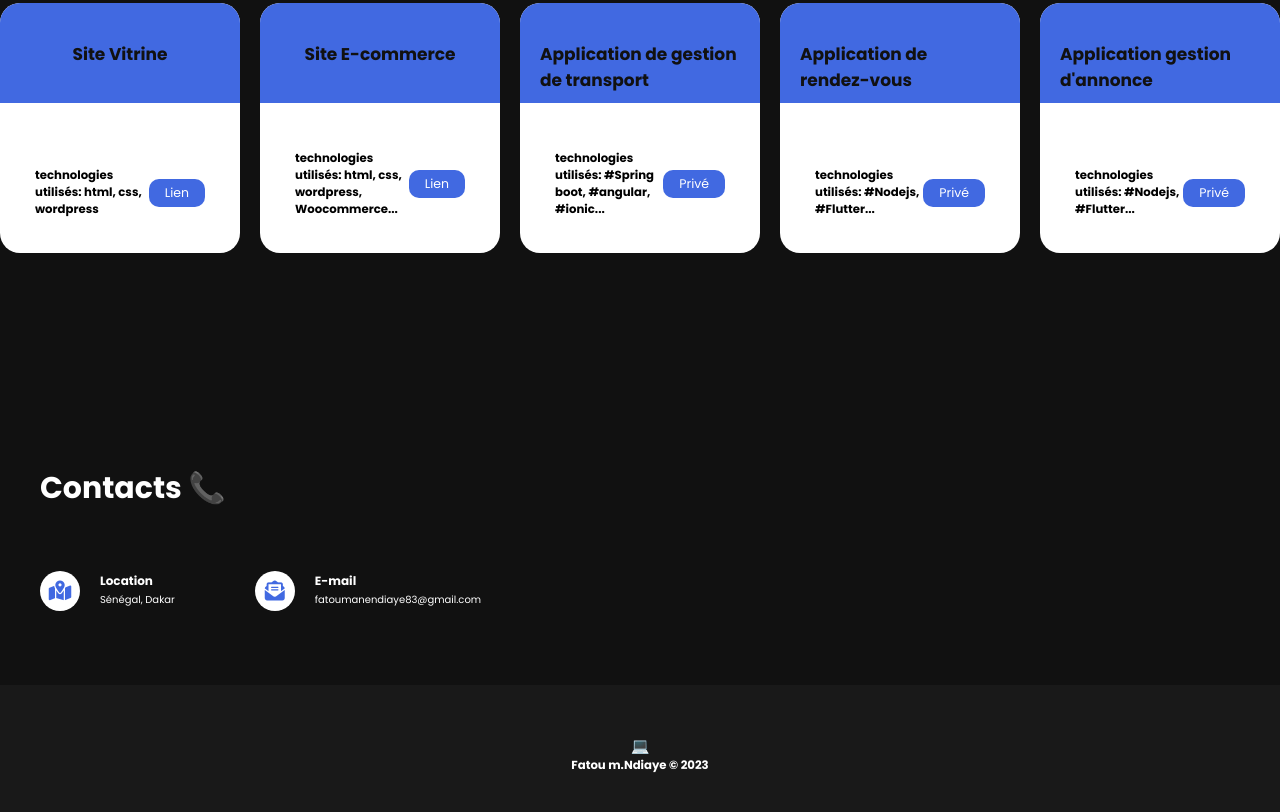
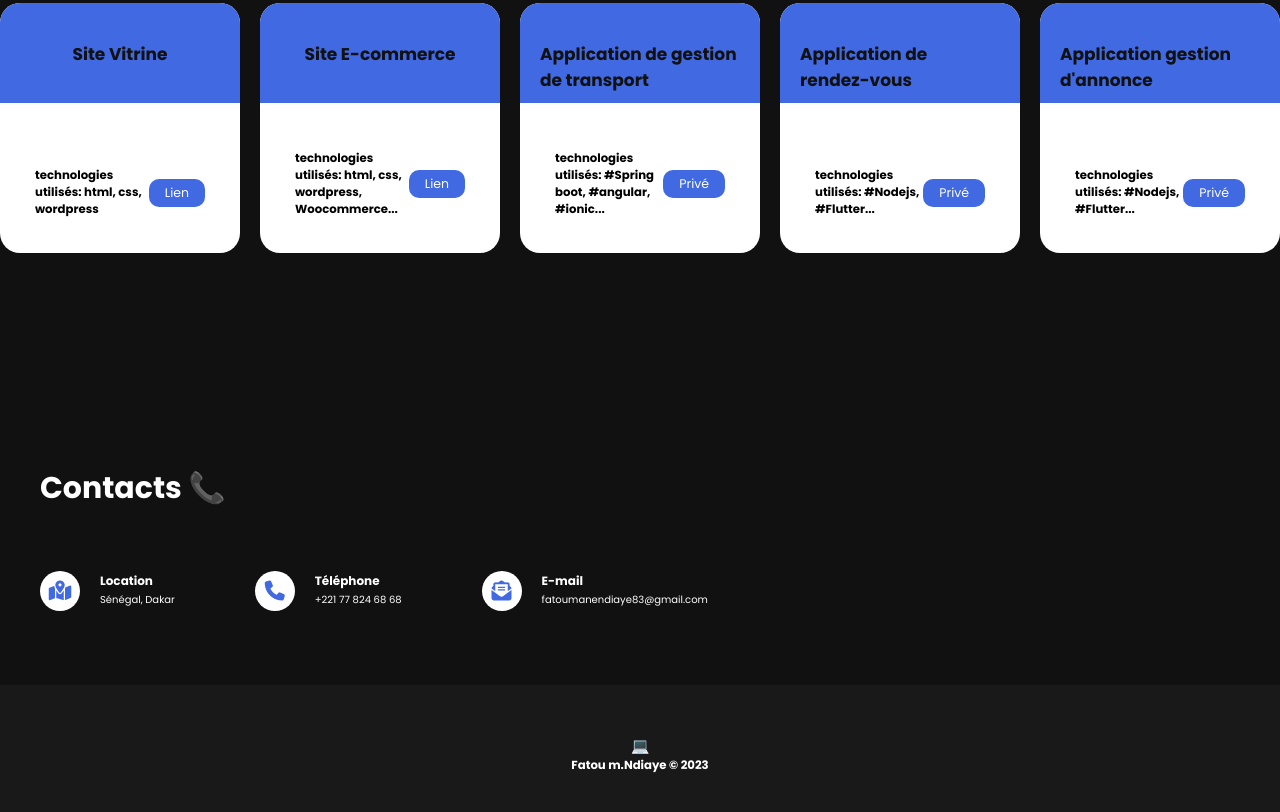
Before and after one commit to Fatou83/portfolio, a plain HTML site: page index.html in a window 1280 px wide. Shown: the part 1887-2699 px from the top of the page. Drawn offline with nearby package versions, Linux system fonts and the light colour scheme.

Commit message:
update part contact

```diff
--- a/index.html
+++ b/index.html
@@ -242,6 +242,7 @@
     </div>
 
     <div class="contact-icons-wrapper">
+
       <div class="contact-icon-content">
         <div class="contact-icon">
           <i class="fa-solid fa-map-location-dot"></i>
@@ -249,6 +250,18 @@
         <div class="contact-info">
           <span>Location</span>
           <p>Sénégal, Dakar</p>
+        </div>
+      </div>
+
+      <div class="contact-icon-content">
+        <div class="contact-icon">
+          <i class="fa-solid fa-phone"></i>
+        </div>
+        <div class="contact-info">
+          <span>Téléphone</span>
+          <a href="https://api.whatsapp.com/message/VQOK5RWN5ZZYH1">
+           +221 77 824 68 68
+          </a>
         </div>
       </div>
 
```
